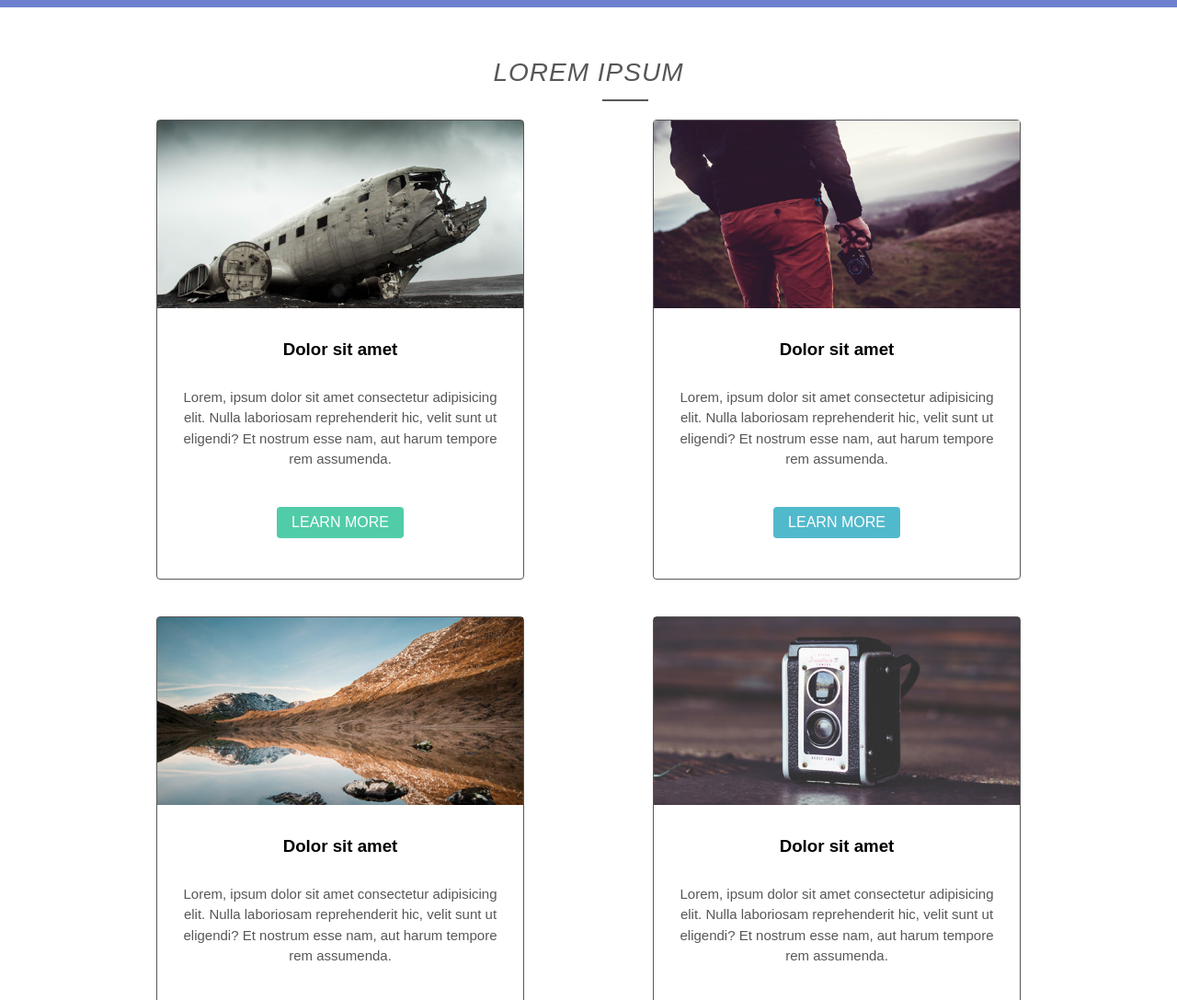
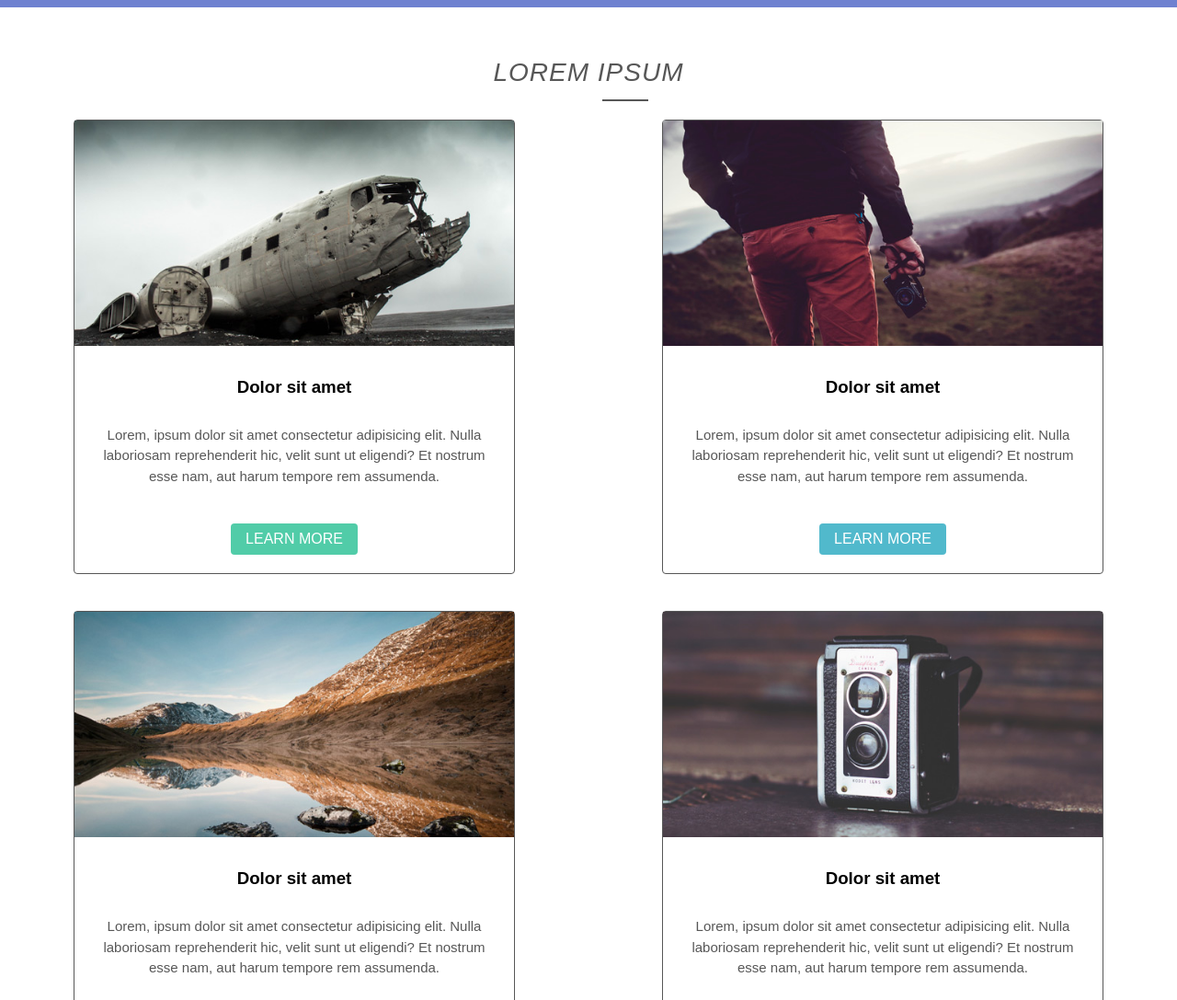
Before and after one commit to santino-ms/web-sass, a plain HTML site: page index.html in a window 1280 px wide. Shown: the part 3000-4087 px from the top of the page at 92% size. Drawn offline with Linux system fonts and the light colour scheme; files whose address does not match are found by name.

Commit message:
Version Final

```diff
--- a/sass/_mini-articulos.scss
+++ b/sass/_mini-articulos.scss
@@ -19,8 +19,6 @@
     }
 
     .contenedor {
-        max-width: 500px;
-        height: 500px;
         background-color: $blanco;
         border-radius: $br;
         border: 1px solid $negro;
@@ -61,6 +59,7 @@
 
         a {
             @extend %btn_articulos;
+            margin-bottom: 20px;
         }
 
         h2 {
```
Also changed, not shown: css/estilos.css.
